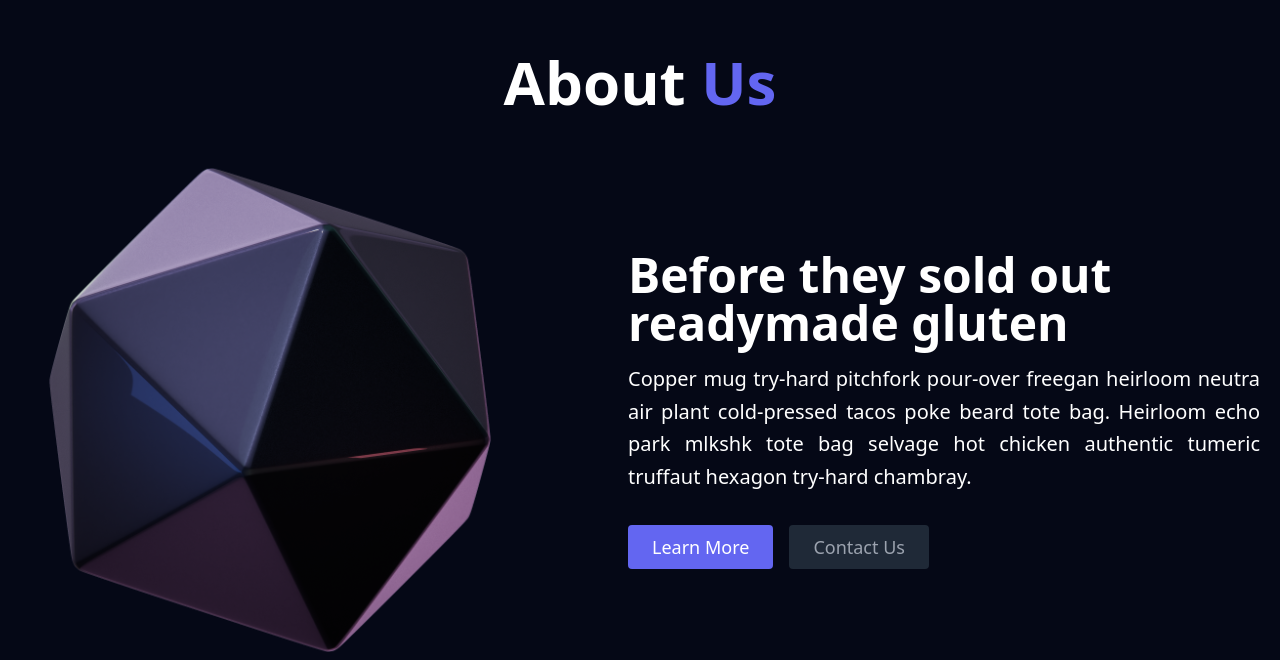
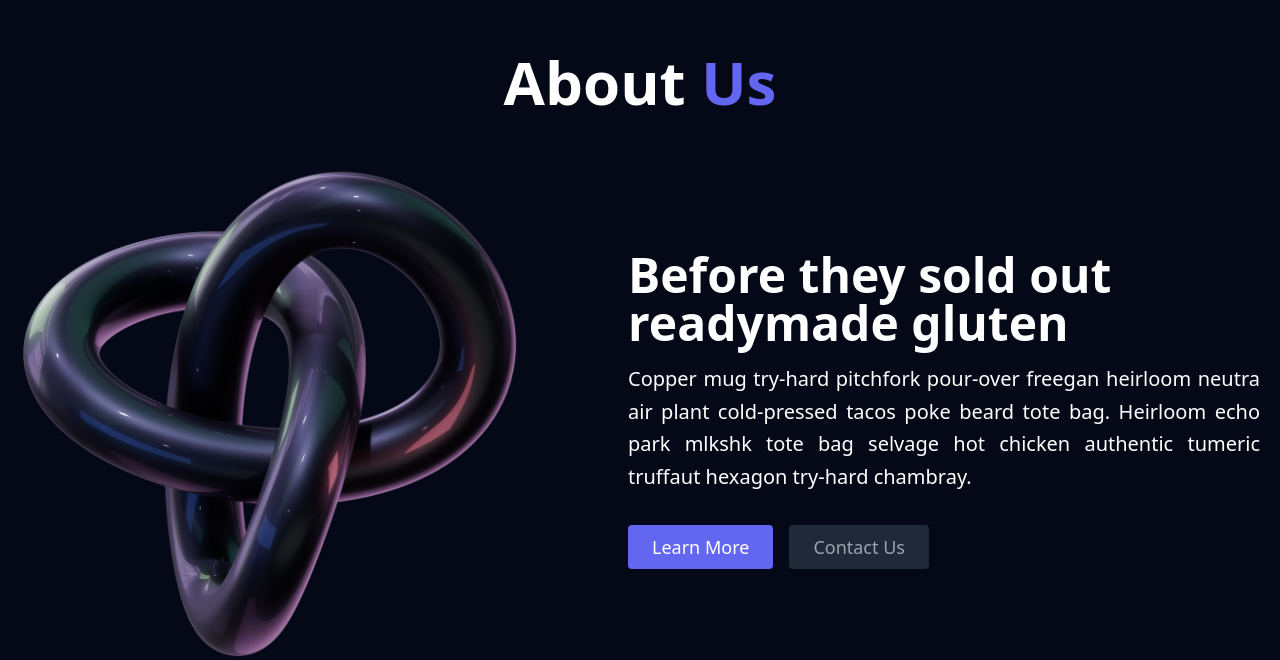
Before and after one commit to Arbab02/modern-ux-ui, a React (Vite) app: page / in a window 1280 px wide. Shown: the part 1328-1988 px from the top of the page. Built offline with nearby package versions, Linux system fonts and the light colour scheme.

Commit message:
Update About.jsx

```diff
--- a/src/components/About.jsx
+++ b/src/components/About.jsx
@@ -1,5 +1,5 @@
 import React from "react";
-import Diamond from '../assets/diamond.png'
+import Torusknot from '../assets/torusknot.png'
 const AboutUs = () => {
   return (
     <section className="text-white bg-[#050816] body-font">
@@ -9,7 +9,7 @@ const AboutUs = () => {
           <img
             className="object-cover object-center rounded"
             alt="About Us"
-            src={Diamond}
+            src={Torusknot}
           />
         </div>
         <div className="lg:flex-grow md:w-1/2 lg:pl-24 md:pl-16 flex flex-col md:items-start md:text-left items-center text-center">
```
